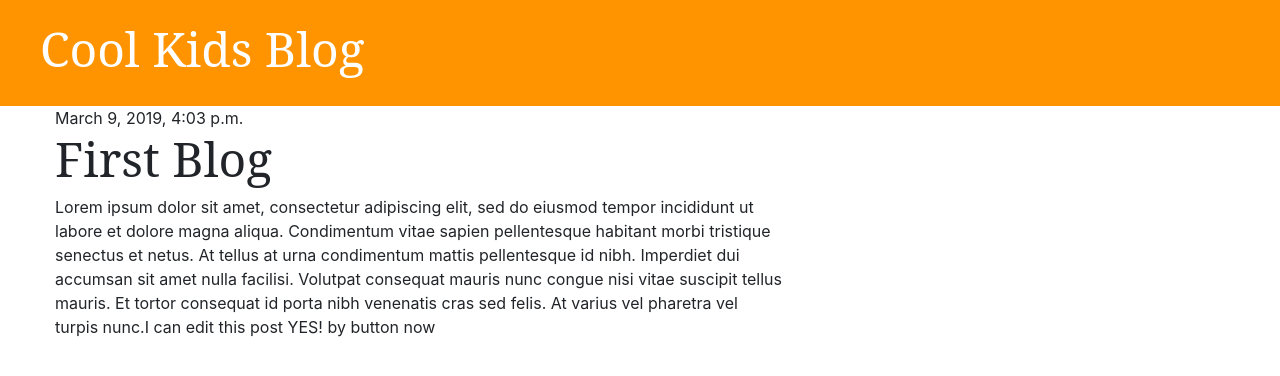
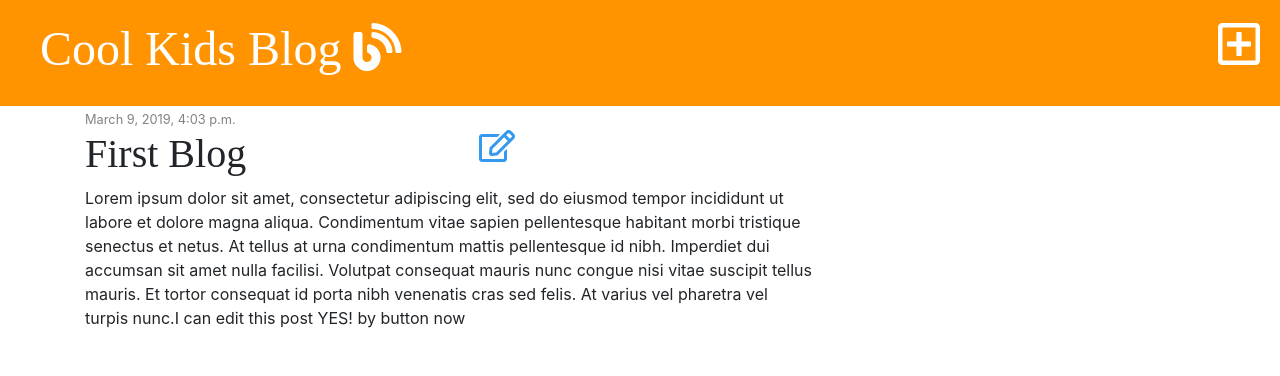
Before and after one commit to satvikkaul/blogging_app, a Django app: page /post/1/ in a window 1280 px wide. Shown: the top 376 px of the page. Run offline with Django 3.2, Linux system fonts and the light colour scheme; data comes from the database, SQL or seed files in the repository; both versions use the stored data as it was after the commit; some libraries are stand-ins or nearby versions.

Commit message:
Add feature(button) to add and edit blog posts from front end.

```diff
--- a/blog/static/css/blog.css
+++ b/blog/static/css/blog.css
@@ -1,4 +1,4 @@
-.page-header{
+.page-header {
   background-color: #ff9400 ;
   margin-top: 0;
   padding : 20px 20px 20px 40px ;
@@ -13,18 +13,18 @@
   margin-left: 40px;
 }
 h1, h2, h3, h4{
-  font-family: 'Tangerine', 'Inconsolata' , 'Droid Sans', 'Serif';
+  font-family: 'Tangerine', 'Inconsolata' , 'Droid Sans', serif;
   font-size: 48px;
 }
-.date p{
+.date {
   color: #828282;
 }
+
 .post{
-
-  margin-bottom: 70px;
+    margin-bottom: 70px;
 }
 .post h1 a{
-  color: black;
+  color: #000000;
 }
 
 .post-form-blog textarea {
@@ -33,3 +33,6 @@ h1, h2, h3, h4{
 .post-form-blog btn-primary {
   float: right;
 }
+.fontawesome{
+  float: right;
+}
--- a/blog/templates/blog/base.html
+++ b/blog/templates/blog/base.html
@@ -4,13 +4,16 @@
   <head>
     <meta charset="utf-8">
     <title>My Blog post</title>
+    <link rel="stylesheet" href="{% static 'css/blog.css' %}">
     <link href="https://fonts.googleapis.com/css?family=Inconsolata:400,700" rel="stylesheet" type="text">
     <link rel="stylesheet" href="https://stackpath.bootstrapcdn.com/bootstrap/4.3.1/css/bootstrap.min.css">
-    <link rel="stylesheet" href="{% static 'css/blog.css' %}">
+    <link rel="stylesheet" href="https://use.fontawesome.com/releases/v5.7.2/css/all.css" integrity="sha384-fnmOCqbTlWIlj8LyTjo7mOUStjsKC4pOpQbqyi7RrhN7udi9RwhKkMHpvLbHG9Sr" crossorigin="anonymous">
   </head>
   <body>
     <div class="page-header">
-        <h1><a href="/">Cool Kids Blog</a></h1>
+        <h1><a href="/">Cool Kids Blog </a><i class="fas fa-blog"></i>
+          <a href="{% url 'post_new' %}"<i class="far fa-plus-square" style="float: right"></i></a>
+        </h1>
     </div>
     <div class="content container">
       <div class="row">
--- a/blog/templates/blog/post_detail.html
+++ b/blog/templates/blog/post_detail.html
@@ -1,11 +1,16 @@
 {% extends 'blog/base.html' %}
+
 {% block content %}
+
     <div class="post">
         {% if post.published_date %}
             <div class="date">
-              {{ post.published_date }}
+                <small>{{ post.published_date }}</small>
             </div>
         {% endif %}
+
+          <a href="{% url 'post_edit' pk=post.pk %}"><i class="far fa-edit fa-2x" style="color: #339af0; float:right; padding-right:300px;"></i></a>
+
         <h1>{{ post.title }}</h1>
         <p>{{ post.text|linebreaksbr }}</p>
     </div>
--- a/blog/templates/blog/post_list.html
+++ b/blog/templates/blog/post_list.html
@@ -3,8 +3,9 @@
       {% for post in posts %}
           <div class="post">
             <div class="date">
-                <p>Published: {{ post.published_date }}</p>
+                <p><small>Published: {{ post.published_date }}</small></p>
             </div>
+
             <h1><a href="{% url 'post_detail' pk=post.pk %}">{{ post.title }}</a></h1>
             <p>{{ post.text|linebreaksbr }}</p>
           </div>
--- a/blog/urls.py
+++ b/blog/urls.py
@@ -6,4 +6,5 @@ urlpatterns = [
         path('', views.post_list, name='post_list'),
         path('post/<int:pk>/', views.post_detail, name='post_detail'),
         path('post/new/', views.post_new, name='post_new'),
+        path('post/<int:pk>/edit/', views.post_edit, name='post_edit'),
 ]
--- a/blog/views.py
+++ b/blog/views.py
@@ -27,3 +27,20 @@ def post_new(request):
         form = PostForm()
         stuff_for_frontend = {'form' : form}
     return render(request, 'blog/post_edit.html', stuff_for_frontend)
+
+def post_edit(request, pk):
+    post = get_object_or_404(Post, pk=pk)
+    if request.method == 'POST':
+        form =  PostForm(request.POST, instance=post)
+
+        if form.is_valid():
+            post = form.save(commit = False)
+            post.author = request.user
+            post.published_date = timezone.now()
+            post.save()
+            return redirect('post_detail', pk=post.pk)
+
+    else:
+        form = PostForm(instance=post)
+        stuff_for_frontend = {'form' : form}
+    return render(request, 'blog/post_edit.html', stuff_for_frontend)
```
Also changed, not shown: db.sqlite3, 1 other file. Lines whose indentation alone changed are shown as unchanged.
